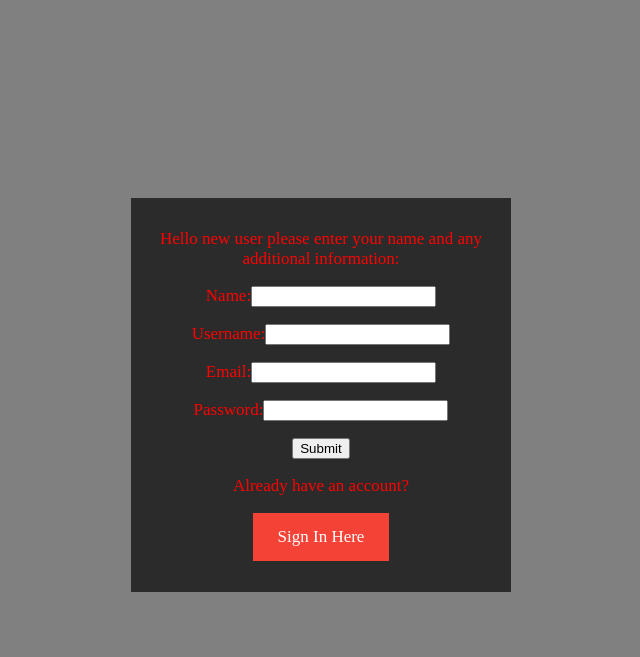
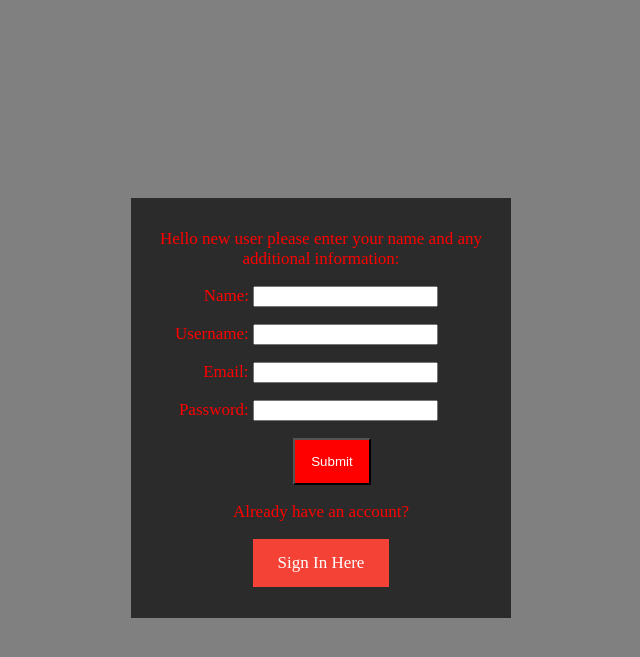
Before and after one commit to Jerkrop/BikeShopProject, a Flask app: page /Register in a window 1280 px wide. Shown: the top 657 px of the page, without its empty margins (319-959 px from the left). Run offline with Flask 2, Linux system fonts and the light colour scheme; data that the repository does not hold is empty; some libraries are stand-ins or nearby versions.

Commit message:
Allignment for admin, signup, sign up

```diff
--- a/BikeShopFinalProject/MyProject/Static/main.css
+++ b/BikeShopFinalProject/MyProject/Static/main.css
@@ -485,3 +485,12 @@ a:hover, a:active {
 .button_adminpage2 {
   margin-top: 5px;
 }
+.p_align {
+  margin-right: 29px;
+}
+.p_align2 {
+  margin-right: 1px;
+}
+.p_align3 {
+  margin-right: 25px;
+}
--- a/BikeShopFinalProject/MyProject/Templates/AccessoryPage.html
+++ b/BikeShopFinalProject/MyProject/Templates/AccessoryPage.html
@@ -12,7 +12,7 @@
         <a href="http://127.0.0.1:5000/">Home</a>
         <a href="http://127.0.0.1:5000/Prebuild">Prebuild</a>
         <div class="dropdown">
-        <a class="dropbtn" onclick="myFunction()">Customize
+        <a style="background-color: #f44336;"class="dropbtn" onclick="myFunction()">Customize/Parts
 
                       </a>
         <div class="dropdown-content" id="myDropdown">
--- a/BikeShopFinalProject/MyProject/Templates/BMXBikes.html
+++ b/BikeShopFinalProject/MyProject/Templates/BMXBikes.html
@@ -14,7 +14,7 @@
             <a href="http://127.0.0.1:5000/">Home</a>
             <a href="http://127.0.0.1:5000/Prebuild">Prebuild</a>
               <div class="dropdown">
-              <a class="dropbtn" onclick="myFunction()">Customize/Parts
+              <a style="background-color: #f44336;" class="dropbtn" onclick="myFunction()">Customize/Parts
 
               </a>
               <div class="dropdown-content" id="myDropdown">
--- a/BikeShopFinalProject/MyProject/Templates/KidsBikes.html
+++ b/BikeShopFinalProject/MyProject/Templates/KidsBikes.html
@@ -14,7 +14,7 @@
             <a href="http://127.0.0.1:5000/">Home</a>
             <a href="http://127.0.0.1:5000/Prebuild">Prebuild</a>
               <div class="dropdown">
-              <a class="dropbtn" onclick="myFunction()">Customize/Parts
+              <a style="background-color: #f44336;" class="dropbtn" onclick="myFunction()">Customize/Parts
 
               </a>
               <div class="dropdown-content" id="myDropdown">
--- a/BikeShopFinalProject/MyProject/Templates/MountainBikes.html
+++ b/BikeShopFinalProject/MyProject/Templates/MountainBikes.html
@@ -14,7 +14,7 @@
             <a href="http://127.0.0.1:5000/">Home</a>
             <a href="http://127.0.0.1:5000/Prebuild">Prebuild</a>
               <div class="dropdown">
-              <a class="dropbtn" onclick="myFunction()">Customize/Parts
+              <a style="background-color: #f44336;" class="dropbtn" onclick="myFunction()">Customize/Parts
 
               </a>
               <div class="dropdown-content" id="myDropdown">
--- a/BikeShopFinalProject/MyProject/Templates/PrebuildPage.html
+++ b/BikeShopFinalProject/MyProject/Templates/PrebuildPage.html
@@ -10,7 +10,7 @@
 <a href="http://127.0.0.1:5000/">Home</a>
 <a href="http://127.0.0.1:5000/Prebuild">Prebuild</a>
 <div class="dropdown">
-<a class="dropbtn" onclick="myFunction()">Customize
+<a style="background-color: #f44336;" class="dropbtn" onclick="myFunction()">Customize
 
               </a>
 <div class="dropdown-content" id="myDropdown">
--- a/BikeShopFinalProject/MyProject/Templates/Register.html
+++ b/BikeShopFinalProject/MyProject/Templates/Register.html
@@ -5,12 +5,12 @@
 
         <form action="http://127.0.0.1:5000/Register" method="POST">
             <div class="flex-container11">
-                <p>Hello new user please enter your name and any additional information:</p>
-                <p>Name:<input type="text" name="name"></p>
-                <p>Username:<input type="text" name="user"></p>
-                <p>Email:<input type="text" name="mail"></p>
-                <p>Password:<input type="text" name="pasw"></p>
-                <input type="submit">
+                <p >Hello new user please enter your name and any additional information:</p>
+                <p >Name: <input type="text" name="name"></p>
+                <p >Username: <input class="p_align"type="text" name="user"></p>
+                <p >Email: <input class="p_align2"type="text" name="mail"></p>
+                <p >Password: <input class="p_align3"type="text" name="pasw"></p>
+                <input class="button_adminpage"type="submit">
                 <p>Already have an account?</p>
                 <a href="SignIn">Sign In Here</a>
                 <p>{{error}}</p>
--- a/BikeShopFinalProject/MyProject/Templates/RoadBikes.html
+++ b/BikeShopFinalProject/MyProject/Templates/RoadBikes.html
@@ -14,7 +14,7 @@
             <a href="http://127.0.0.1:5000/">Home</a>
             <a href="http://127.0.0.1:5000/Prebuild">Prebuild</a>
               <div class="dropdown">
-              <a class="dropbtn" onclick="myFunction()">Customize/Parts
+              <a style="background-color: #f44336;" class="dropbtn" onclick="myFunction()">Customize/Parts
 
               </a>
               <div class="dropdown-content" id="myDropdown">
@@ -84,7 +84,7 @@
         <h2>Pedals:</h2>
         <form class="form_"action="http://127.0.0.1:5000/RoadBike" method="POST" ><button name='bike' value='Pedal1'> <a  class="prebuilt_" href="http://127.0.0.1:5000/accessories"><p id="desc">Pedals 1</p>
             <p id="cost">$100</p><img id="img" title="Click Here To Go to the Accessories Page " src="https://images.performancebike.com/cdn-cgi/image/f=auto,width=200/images/large/bikes/shimano/ipdr9100.jpg" /></a></button></form>
-            <form class="form_"action="http://127.0.0.1:5000/RoadBike" method="POST" ><button name='bike' value='Pedal2'>> <a  class="prebuilt_" href="http://127.0.0.1:5000/accessories"><p id="desc">pedals 2</p>
+            <form class="form_"action="http://127.0.0.1:5000/RoadBike" method="POST" ><button name='bike' value='Pedal2'> <a  class="prebuilt_" href="http://127.0.0.1:5000/accessories"><p id="desc">pedals 2</p>
             <p id="cost">$150</p><img id="img" title="Click Here To Go to the Accessories Page " src="https://images.performancebike.com/cdn-cgi/image/f=auto,width=200/images/large/bikes/crankbrothers/15982.jpg" /></a></button></form>
             <form class="form_"action="http://127.0.0.1:5000/RoadBike" method="POST" ><button name='bike' value='Pedal3'>  <a  class="prebuilt_" href="http://127.0.0.1:5000/accessories"><p id="desc">Pedals 3</p>
             <p id="cost">$180</p><img id="img" title="Click Here To Go to the Accessories Page " src="https://images.performancebike.com/cdn-cgi/image/f=auto,width=200/images/large/bikes/shimano/ipdm9120.jpg" /></a></button></form>
--- a/BikeShopFinalProject/MyProject/Templates/Signin.html
+++ b/BikeShopFinalProject/MyProject/Templates/Signin.html
@@ -9,8 +9,8 @@
 
                 <h2>Please Sign in Here!</h2>
 
-                <p>Username:<input type="text" name="user"></p>
-                <p>Password:<input type="text" name="pasw"></p>
+                <p >Username:   <input class="p_align" type="text" name="user"></p>
+                <p >Password: <input class="p_align" type="text" name="pasw"></p>
                 <input class="signin_input" type="submit">
                 <p>Don't have an account?</p>
                 <a href="Register">Sign Up Here</a>
--- a/BikeShopFinalProject/MyProject/Templates/StorePage.html
+++ b/BikeShopFinalProject/MyProject/Templates/StorePage.html
@@ -26,14 +26,12 @@ if (isAuthenticated) {
        <div class="navbar">
         <h1 class="h1StoreHeader" >Bike Shop</h1>
         <a   href="http://127.0.0.1:5000/SignIn" class="Login_Logout">Login</a>
-        <a  href="/" class="Login_Logout">Log out
 
-        </a ><ion-icon name="power"></ion-icon>
 
 
         <a href="http://127.0.0.1:5000/Prebuild">Prebuild</a>
           <div class="dropdown">
-          <a class="dropbtn" onclick="myFunction()">Customize
+          <a style="background-color: #f44336;" class="dropbtn" onclick="myFunction()">Customize
           <a href="http://127.0.0.1:5000/accessories">Accessories</a>
 
           </a>
```
Also changed, not shown: BikeShopFinalProject/MyProject/Templates/AdminPage.html (+4 -4 lines).
